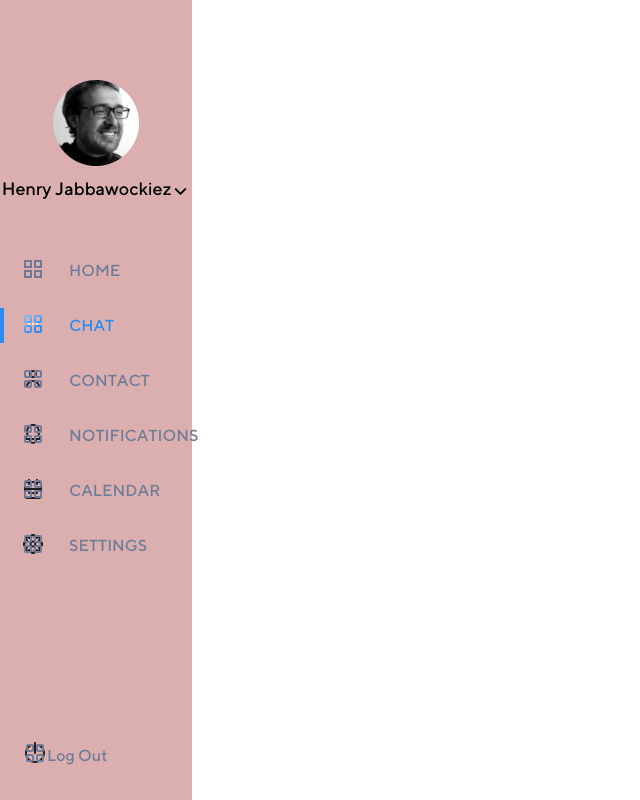
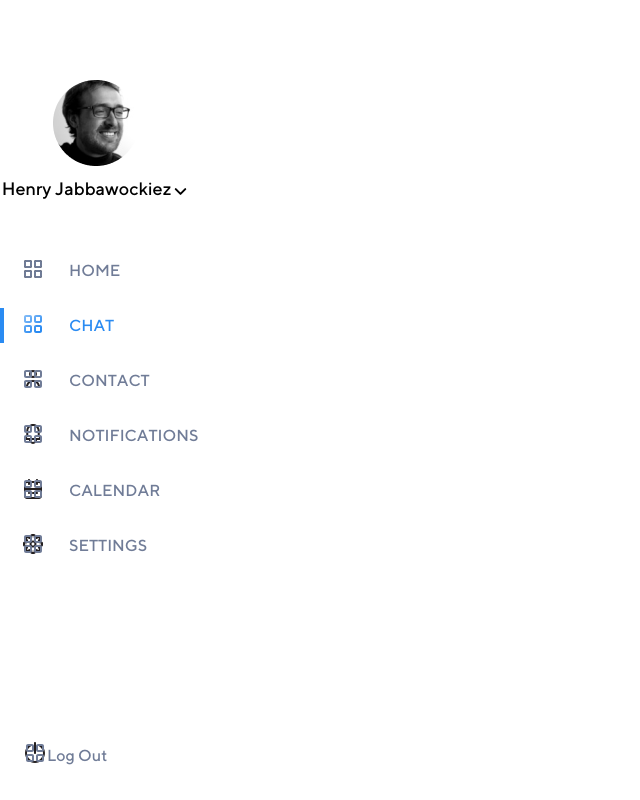
Before and after one commit to AbdurrahmanSogbesan/chat-page, a Vue app: page / in a window 1280 px wide. Shown: the whole page, without its empty margins (0-640 px from the left). Built offline with nearby package versions, Linux system fonts and the light colour scheme.

Commit message:
color change

```diff
--- a/src/components/SideBar.vue
+++ b/src/components/SideBar.vue
@@ -33,7 +33,7 @@ export default {
   left: 0;
   height: 100vh;
   width: 15%;
-  background: #dbafaf;
+  background: #fff;
 
   span {
     font-size: 18px;
```
